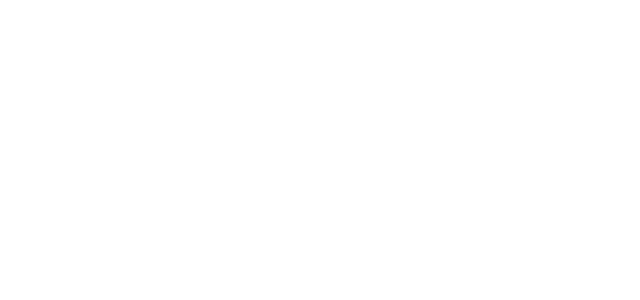
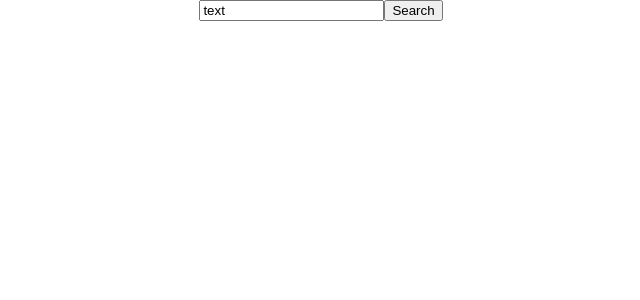
Before and after one commit to OlgaStrelk/searchReact, a React (Create React App) app: page / in a window 1280 px wide. Shown: the top 300 px of the page, without its empty margins (319-959 px from the left). Built offline with nearby package versions, Linux system fonts and the light colour scheme.

Commit message:
feat components, render input & search button

```diff
--- a/src/components/App.js
+++ b/src/components/App.js
@@ -1,8 +1,21 @@
-import './App.css';
+import React, { useState } from "react";
+import "./App.css";
+
+import Input from "./Input";
+import Form from "./Form";
+import Button from "./Button";
+// import Card from "./Card";
 
 function App() {
+  let [inputValue, setInputValue] = useState("text");
+  const handleSubmit = () => {};
+  const handleInput = (e) => {setInputValue(e.target.value)};
   return (
     <div className="App">
+      <Form handleSubmit={handleSubmit}>
+        <Input handleChange={handleInput} value={inputValue} />
+        <Button text={"Search"} />
+      </Form>
     </div>
   );
 }
--- /dev/null
+++ b/src/components/Button.js
@@ -0,0 +1,7 @@
+import React from 'react'
+
+export default function Button({text }) {
+  return (
+    <button className="Button">{text}</button>
+  )
+}
--- /dev/null
+++ b/src/components/Form.js
@@ -0,0 +1,9 @@
+import React from 'react'
+
+export default function Form({children, handleSubmit}) {
+    return (
+        <form onSubmit={handleSubmit}>
+            {children}
+        </form>
+    )
+}
--- /dev/null
+++ b/src/components/Input.js
@@ -0,0 +1,7 @@
+import React from 'react'
+
+export default function Input({ handleChange, value }) {
+  return (
+    <input  onChange={handleChange} value={value} placeholder="Search bear" className="Input"/>
+  )
+}
```
Also changed, not shown: src/components/Card.js (added).
